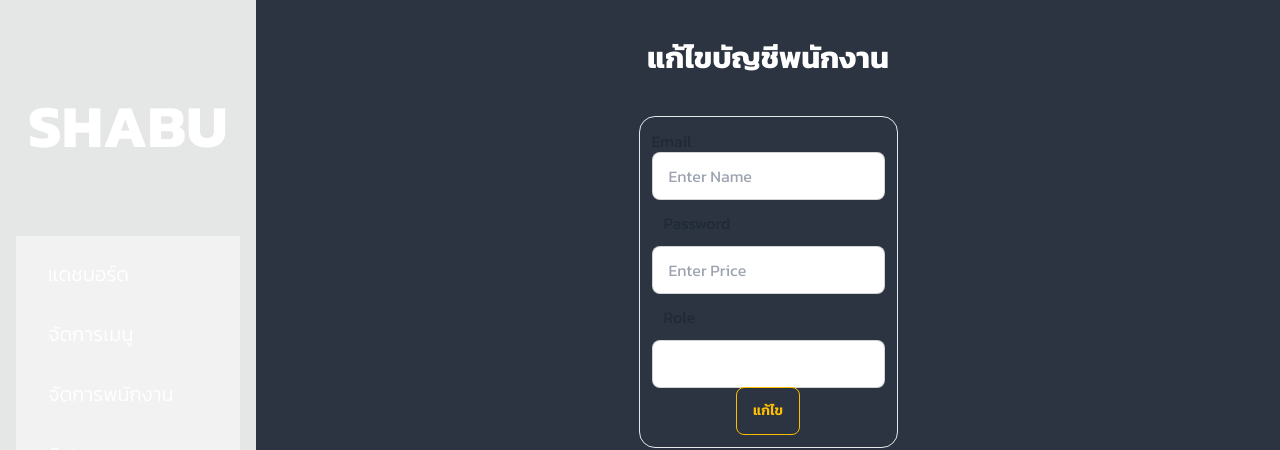
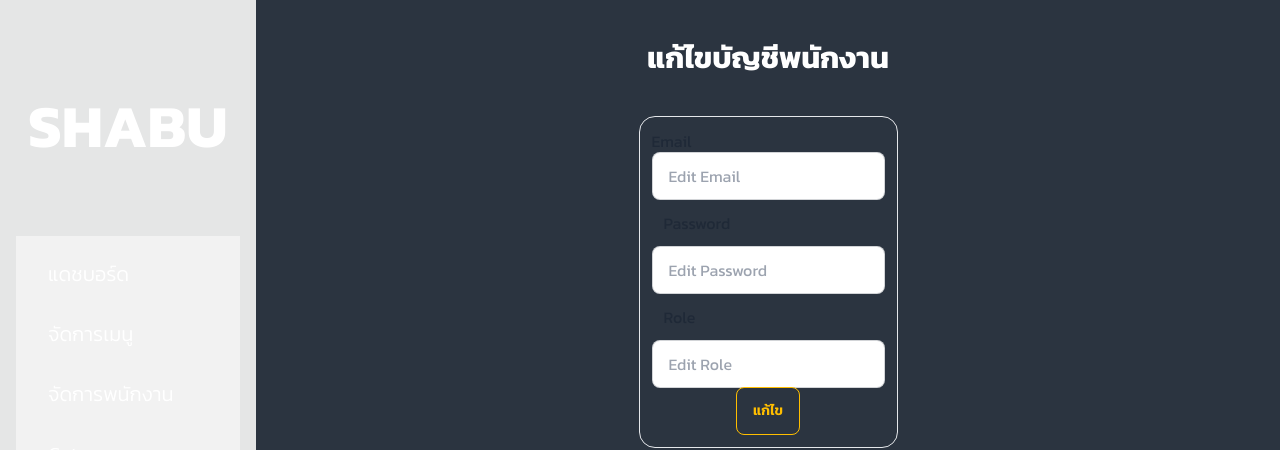
Before and after one commit to Sayhighz/ShingburiShabu, a React (Vite) app in the folder client/: page /dashboard/edit_employee/1 in a window 1280 px wide. Shown: the top 450 px of the page. Built offline with nearby package versions, Linux system fonts and the light colour scheme; no server answers.

Commit message:
Add database

```diff
--- a/client/src/components/Edit_employee.jsx
+++ b/client/src/components/Edit_employee.jsx
@@ -41,21 +41,21 @@ function Edit_employee() {
     <div className='flex justify-center items-center'>
     <div className='p-3 rounded-box w-35 h-50 border'>
       <form className='join join-vertical' onSubmit={handleSubmit}>
-        <label for="inputName" className='form-label'>
+        <label for="inputEmail" className='form-label'>
           Email
         </label>
         <input type="text" className='input input-bordered w-full max-w-xs'
-        id='inputName'
-        placeholder='Enter Name'
+        id='inputEmail'
+        placeholder='Edit Email'
         value={employee1.email}
           onChange={(e) => setEmployee1({ ...employee1, email: e.target.value })}
         />
-        <label for="inputPrice" className='form-label p-3'>
+        <label for="inputPassword" className='form-label p-3'>
           Password
         </label>
         <input type="text" className='input input-bordered w-full max-w-xs'
-          id='inputPrice'
-          placeholder='Enter Price'
+          id='inputPassword'
+          placeholder='Edit Password'
           value={employee1.password}
           onChange={(e) => setEmployee1({ ...employee1, password: e.target.value })}
         />
@@ -65,6 +65,7 @@ function Edit_employee() {
         <input type="text" className='input input-bordered w-full max-w-xs'
           id='inputType'
           value={employee1.role}
+          placeholder='Edit Role'
           onChange={(e) => setEmployee1({ ...employee1, role: e.target.value })}
         />
         <div className='flex justify-center'>
--- a/client/src/components/Employee.jsx
+++ b/client/src/components/Employee.jsx
@@ -34,8 +34,9 @@ function Employee() {
     </div>
     <div className='flex items-center overflow-x-auto' >
     <table className='table table-zebra m-5'>
-          <thead className='text-white text-center'>
+          <thead className='text-white '>
             <th>Email:</th>
+            <th>Role:</th>
             <th>Action:</th>
           </thead>
           <tbody className='text-white'>
--- a/client/src/components/Menu.jsx
+++ b/client/src/components/Menu.jsx
@@ -35,7 +35,7 @@ function Menu() {
       </div>
       <div className='flex items-center overflow-x-auto'>
       <table className='table table-zebra m-5'>
-            <thead className='text-white text-center'>
+            <thead className='text-white'>
               <th>Name:</th>
               <th>Image:</th>
               <th>Type:</th>
--- a/client/src/components/Visitor.jsx
+++ b/client/src/components/Visitor.jsx
@@ -2,7 +2,7 @@ import React from 'react'
 
 function Visitor() {
   return (
-    <div>Visitor</div>
+    <div>หวัดดีจ้าาาาา</div>
   )
 }
 
```
Also changed, not shown: 2 other files (tests, documents, lock files or other folders).
